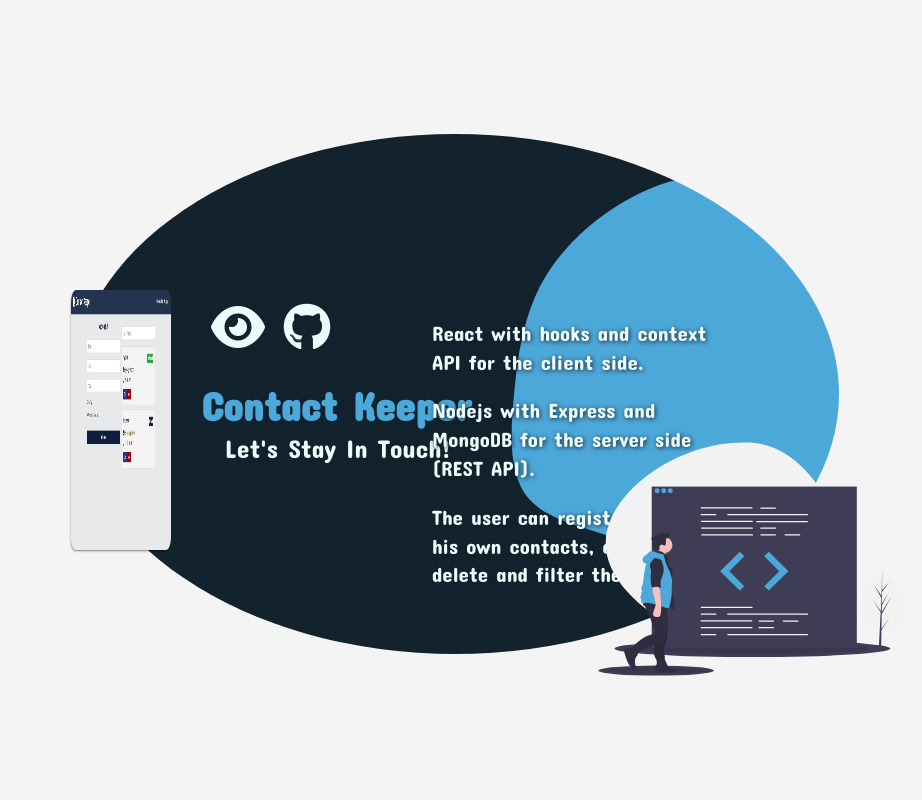
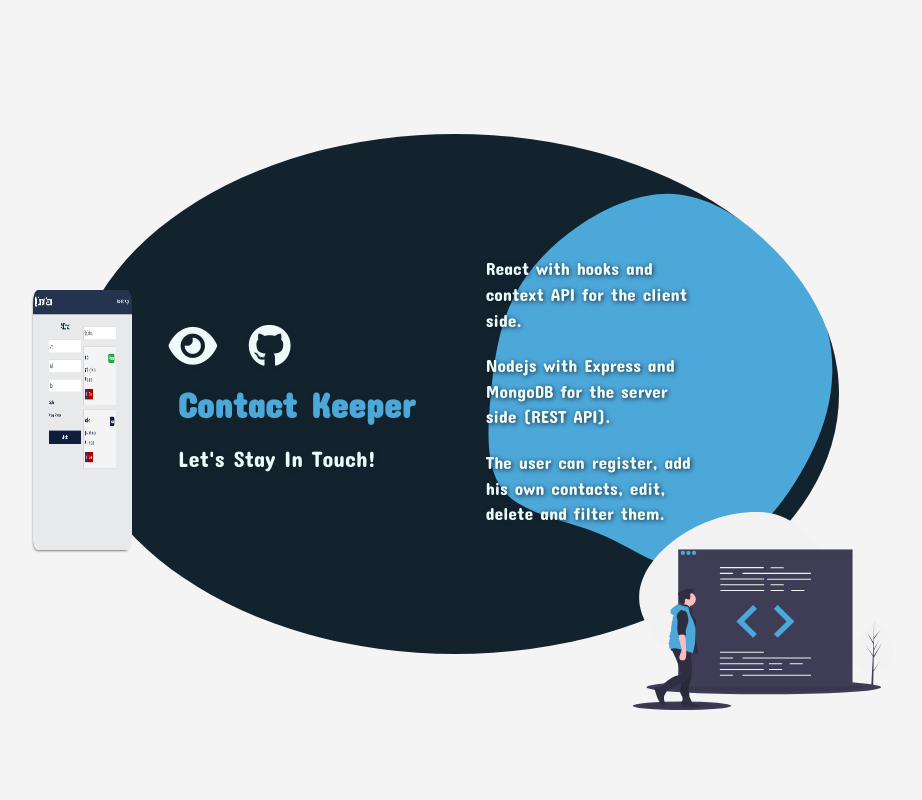
Before and after one commit to ormeiry/Meiry-Portfolio, a React (Create React App) app: page / in a window 1280 px wide. Shown: the part 2420-3220 px from the top of the page, without its empty margins (185-1107 px from the left). Built offline with nearby package versions, Linux system fonts and the light colour scheme; no server answers.

Commit message:
Added a card style for laptop.

```diff
--- a/src/components/Card/Card.css
+++ b/src/components/Card/Card.css
@@ -163,65 +163,114 @@
 
 @media screen and (min-width: 992px) {
   .card {
-    background-size: 65%;
+    background-size: 60%;
     background-position-y: center;
-    background-position-x: 400px;
+    background-position-x: 380px;
     height: 65vh;
     width: 60%;
     border-radius: 50%;
   }
 
   .svg-char {
-    height: 50%;
+    height: 30%;
+    width: 17%;
   }
 
   .project-image {
     position: absolute;
     top: 30%;
-    left: 0;
+    left: -5%;
     height: 50%;
     width: 13%;
     border-radius: 5%;
   }
 
   .card-content {
+    line-height: 1.6rem;
     height: 80%;
-    width: 60%;
+    width: 80%;
   }
 
   .project-links {
     position: absolute;
-    top: 25%;
-    left: -5%;
-    width: 30%;
+    top: 30%;
+    left: 5px;
+    width: 25%;
   }
 
   .project-links a {
     padding: 0 0.5rem;
     text-decoration: none;
     color: var(--w-text);
-    font-size: 1rem;
+    font-size: 0.9rem;
   }
 
   .card-content h2 {
     position: absolute;
     top: 50%;
-    left: -5%;
+    left: 30px;
+    font-size: 2.2rem;
+  }
+
+  .card-content h4 {
+    position: absolute;
+    top: 63%;
+    left: 30px;
+    width: 33%;
+    font-size: 1.4rem;
+  }
+
+  .card-content ul {
+    position: absolute;
+    top: 15%;
+    right: 10%;
+    width: 35%;
+  }
+
+  .card-content li {
+    font-weight: 100;
+    margin: 10px 0;
+    font-size: 1.1rem;
+  }
+}
+
+@media screen and (min-width: 1600px) {
+  .card {
+    background-size: 65%;
+    background-position-x: 400px;
+  }
+
+  .svg-char {
+    height: 28%;
+    width: 20%;
+  }
+
+  .card-content {
+    line-height: 1.9rem;
+  }
+
+  .project-links {
+    width: 20%;
+  }
+
+  .project-links a {
+    font-size: 1rem;
+  }
+
+  .card-content h2 {
     font-size: 2.5rem;
   }
 
   .card-content h4 {
-    position: absolute;
-    top: 60%;
-    left: 0px;
     font-size: 1.6rem;
+    width: 25%;
   }
 
   .card-content ul {
     position: absolute;
-    top: 30%;
-    right: -5%;
-    width: 60%;
+    top: 25%;
+    right: 15%;
+    width: 40%;
   }
 
   .card-content li {
```
